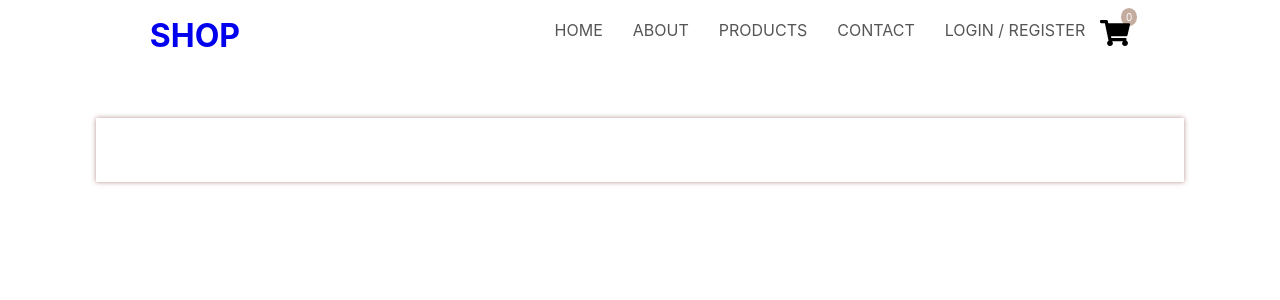
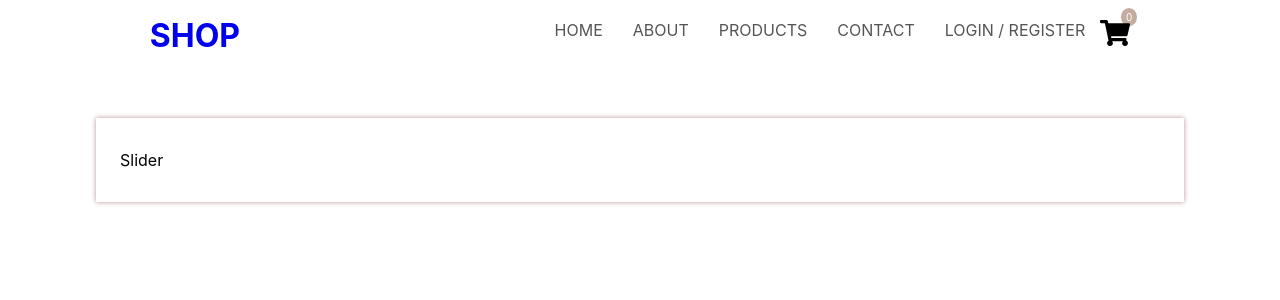
Before and after one commit to nurgnc/React-Redux-Project, a React (Create React App) app: page / in a window 1280 px wide. Shown: the top 300 px of the page. Built offline with nearby package versions, Linux system fonts and the light colour scheme.

Commit message:
added pages.

```diff
--- a/src/components/Header.js
+++ b/src/components/Header.js
@@ -29,7 +29,7 @@ const Header = (props) => {
                     <li><Link to="/about">About</Link></li>
                     <li><Link to="/products">Products</Link></li>
                     <li><Link to="/contact">Contact</Link></li>
-                    <li><Link to="/loginAndRegister">Login / Register</Link></li>
+                    <li><Link to="/loginRegister">Login / Register</Link></li>
                     <li className="close" onClick={menuToggle}>
                         <img src={Close} alt="menu" width="20" />
                     </li>
--- a/src/components/Section.js
+++ b/src/components/Section.js
@@ -1,14 +1,24 @@
 import React from 'react'
+import { Route } from "react-router-dom"
+//Pages
 import Products from './section/Products'
 import ProductItem from './section/ProductItem'
 import Cart from './section/Cart'
-import {Route} from "react-router-dom"
+import Home from './section/Home'
+import About from './section/About'
+import Contact from './section/Contact'
+import LoginRegister from './section/LoginRegister'
+
 
 
 function Section() {
     return (
         <div>
             <section>
+                <Route path="/" component={Home} exact />
+                <Route path="/about" component={About} />
+                <Route path="/contact" component={Contact}  />
+                <Route path="/loginRegister" component={LoginRegister}  />
                 <Route path="/products" component={Products} exact />
                 <Route path="/products/:id" component={ProductItem} />
                 <Route path="/cart" component={Cart} />
--- /dev/null
+++ b/src/components/Slider.js
@@ -0,0 +1,9 @@
+import React from 'react'
+
+export default function Slider() {
+    return (
+        <div>
+            Slider
+        </div>
+    )
+}
--- /dev/null
+++ b/src/components/section/About.js
@@ -0,0 +1,12 @@
+import React from 'react'
+
+function About() {
+    return (
+        <div>
+            <h1>Who Are We?</h1>
+            <p>Lorem ipsum dolor sit amet consectetur adipisicing elit. Saepe quaerat ducimus quasi fugit perferendis? Veniam, reprehenderit quo. Voluptatem fugit iusto consequuntur, atque dolorem cum nam pariatur rem impedit nihil! Non dignissimos adipisci neque vero iusto quo quaerat culpa, aliquid officia facilis, reprehenderit et aperiam libero minima perspiciatis amet consectetur cumque eaque! Excepturi officia officiis pariatur illo? Assumenda debitis sint voluptatum corporis perspiciatis, iusto autem porro necessitatibus, iste illum consectetur suscipit eos vel in laudantium ut exercitationem animi? Dolorum, aliquam qui!</p>
+        </div>
+    )
+}
+
+export default About
--- /dev/null
+++ b/src/components/section/Contact.js
@@ -0,0 +1,11 @@
+import React from 'react'
+
+function Contact() {
+    return (
+        <div>
+            <h1>Contact Us</h1>
+        </div>
+    )
+}
+
+export default Contact
--- /dev/null
+++ b/src/components/section/Home.js
@@ -0,0 +1,12 @@
+import React from 'react'
+import  Slider  from '../Slider'
+
+function Home() {
+    return (
+        <div>
+            <Slider />
+        </div>
+    )
+}
+
+export default Home
--- /dev/null
+++ b/src/components/section/LoginRegister.js
@@ -0,0 +1,11 @@
+import React from 'react'
+
+function LoginRegister() {
+    return (
+        <div>
+            <h1>Login & Register</h1>
+        </div>
+    )
+}
+
+export default LoginRegister
```
